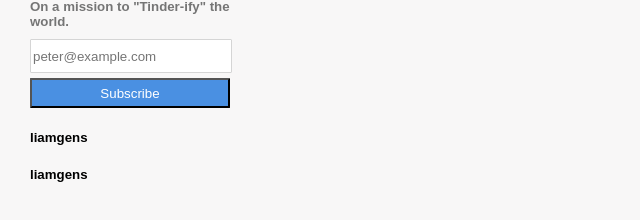
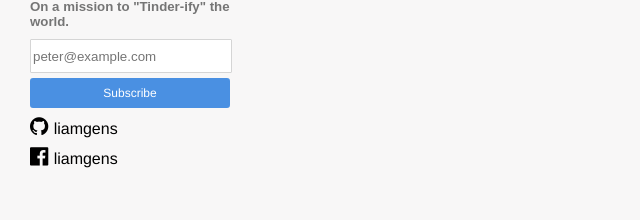
Before and after one commit to liamgens/Blog, a React (Create React App) app in the folder frontend/blog/: page / in a window 1280 px wide. Shown: the part 280-500 px from the top of the page, without its empty margins (0-640 px from the left). Built offline with nearby package versions, Linux system fonts and the light colour scheme; no server answers.

Commit message:
left aligned posts and fixed up Links

```diff
--- a/frontend/blog/package.json
+++ b/frontend/blog/package.json
@@ -3,6 +3,7 @@
   "version": "0.1.0",
   "private": true,
   "dependencies": {
+    "font-awesome": "^4.7.0",
     "markdown-string": "^0.2.0",
     "react": "^16.2.0",
     "react-dom": "^16.2.0",
--- a/frontend/blog/src/Button.js
+++ b/frontend/blog/src/Button.js
@@ -10,6 +10,7 @@ const Button = styled.button`
   height: ${props => props.height ? props.height : "30px"};
   font-family: helvetica;
   font-size: 12px;
+  cursor: pointer;
 
   &:active {
     position: relative;
--- a/frontend/blog/src/FileInput.js
+++ b/frontend/blog/src/FileInput.js
@@ -6,13 +6,11 @@ const input_style = {
     height: '0.1px',
     opacity: 0,
     overflow: 'hidden',
-    // position: 'absolute',
     zIndex: -1
 }
 
 const label_style = {
     color: '#4a90e2',
-    // display: 'inline-block',
     cursor: 'pointer',
     fontSize: '12px'
 }
@@ -28,6 +26,7 @@ const div_style = {
     border: '2px solid #4a90e2',
     display: 'inline-block',
 }
+
 class FileInput extends Component {
     render() {
         return (
--- a/frontend/blog/src/Link.js
+++ b/frontend/blog/src/Link.js
@@ -5,6 +5,12 @@ import 'font-awesome/css/font-awesome.min.css';
 const a_style = {
     textDecoration: 'none',
     color: 'black',
+    fontFamily: "helvetica",
+    fontSize: '16px'
+}
+
+const div_style = {
+    marginTop: "10px"
 }
 
 class Link extends Component {
@@ -18,8 +24,8 @@ class Link extends Component {
 
     render() {
         return (
-            <div>
-                <a href={this.props.link} style={a_style}><i class={this.state.icon} aria-hidden="true"> {this.props.title}</i></a>
+            <div style={div_style}>
+                <a href={this.props.link} style={a_style}><i class={this.state.icon} aria-hidden="true"> <span style={a_style}>{this.props.title}</span></i></a>
             </div>
         );
     }
--- a/frontend/blog/src/Sidebar.js
+++ b/frontend/blog/src/Sidebar.js
@@ -1,5 +1,12 @@
 import React, { Component } from 'react';
-import './sidebar.css'
+import './sidebar.css';
+import Button from './Button.js';
+import Link from './Link.js';
+const a_style = {
+    textDecoration: 'none',
+    color: 'black',
+    fontFamily: "helvetica"
+}
 
 class Sidebar extends Component {
     render() {
@@ -10,10 +17,10 @@ class Sidebar extends Component {
                 <h5 id="bio">On a mission to "Tinder-ify" the world.</h5>
                 <form>
                     <input type="text" name="email" id="email" placeholder="peter@example.com" />
-                    <input type="submit" value="Subscribe" id="subscribe" />
+                    <Button primary>Subscribe</Button>
                 </form>
-                <h5>liamgens</h5>
-                <h5>liamgens</h5>
+                <Link title="liamgens" icon="github" link="https://www.github.com/liamgens" />
+                <Link title="liamgens" icon="facebook-official" link="https://www.github.com/liamgens" />
             </div>
         );
     }
--- a/frontend/blog/src/sidebar.css
+++ b/frontend/blog/src/sidebar.css
@@ -20,7 +20,7 @@ html{
   box-shadow: 0 2px 5px 0 rgba(0, 0, 0, 0.2);
   border: solid 1px #e8e8e8;
   padding: 10px;
-  margin: 0 auto 30px auto;
+  margin: 0 0 30px 0;
   text-overflow: ellipsis;
   overflow: hidden;
   position: relative;
```
Also changed, not shown: 2 other files (tests, documents, lock files or other folders).
